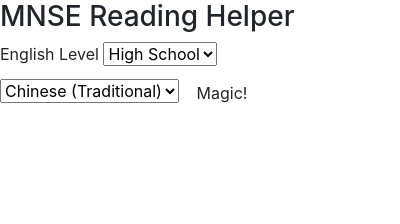
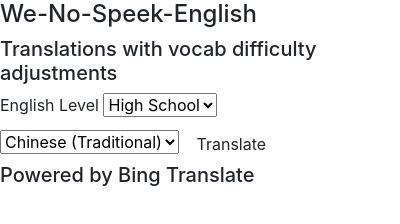
Before and after one commit to W-General/MNSE, a browser extension: page app/popup.html in a window 400 px wide. Drawn offline with nearby package versions, Linux system fonts and the light colour scheme.

Commit message:
improve popup, remove console text, final ver.1.5 before expo

```diff
--- a/app/_locales/en/messages.json
+++ b/app/_locales/en/messages.json
@@ -1,6 +1,6 @@
 {
   "appName": {
-    "message": "MSNE",
+    "message": "We-No-Speek-Engrish",
     "description": "The name of the application"
   },
   "appDescription": {
--- a/app/popup.html
+++ b/app/popup.html
@@ -7,7 +7,8 @@
     <script src="scripts/popup.js"></script>
   </head>
   <body>
-    <h3>MNSE Reading Helper</h3>
+    <h4>We-No-Speek-English</h4>
+    <h5>Translations with vocab difficulty adjustments</h5>
     <div role="main">
         <label for="timeframe">English Level</label>
         <select id="timeframe">
@@ -19,7 +20,8 @@
           <option value="zh-CN">Chinese (Simplified)</option>
           <option value="ja">Japanese</option>
         </select>
-        <button type="button" class="btn btn-default" id="button">Magic!</button>
+        <button type="button" class="btn btn-default" id="button">Translate</button>
     </div>
+    <h5>Powered by Bing Translate</h5>
   </body>
 </html>
--- a/app/scripts/background.js
+++ b/app/scripts/background.js
@@ -92,7 +92,6 @@ function getToken(callback) {
 function translate(text, callback) {
 	getToken(function(token){
 			var from = "en";
-			console.log(language);
 			var request = "http://api.microsofttranslator.com/v2/Http.svc/Translate?text=" + encodeURIComponent(text) + "&from=" + from + "&to=" + language;
 			var authToken = "Bearer " + token;
 			var xhr = new XMLHttpRequest();
@@ -121,7 +120,6 @@ function breakup(request, callback) {
 			if (is_english(words[i]) && !known_words[stemmer(words[i])]
 				&& ((difficulty && !known_words_college[stemmer(words[i])]) || !difficulty)
 				) {
-				console.log(difficulty);
 				translate(words[i], function(translated){
 				words[i] = words[i] + "(" + translated + ")";
 				accum = accum+i+1;
@@ -150,7 +148,6 @@ chrome.runtime.onMessage.addListener(
   		else {
   			difficulty = false;
   		}
-  		console.log(request.lang);
   		language = request.lang;
   		chrome.tabs.getSelected(null, function(tab) {
   			var code = 'window.location.reload();';
```
Also changed, not shown: app/manifest.json.
